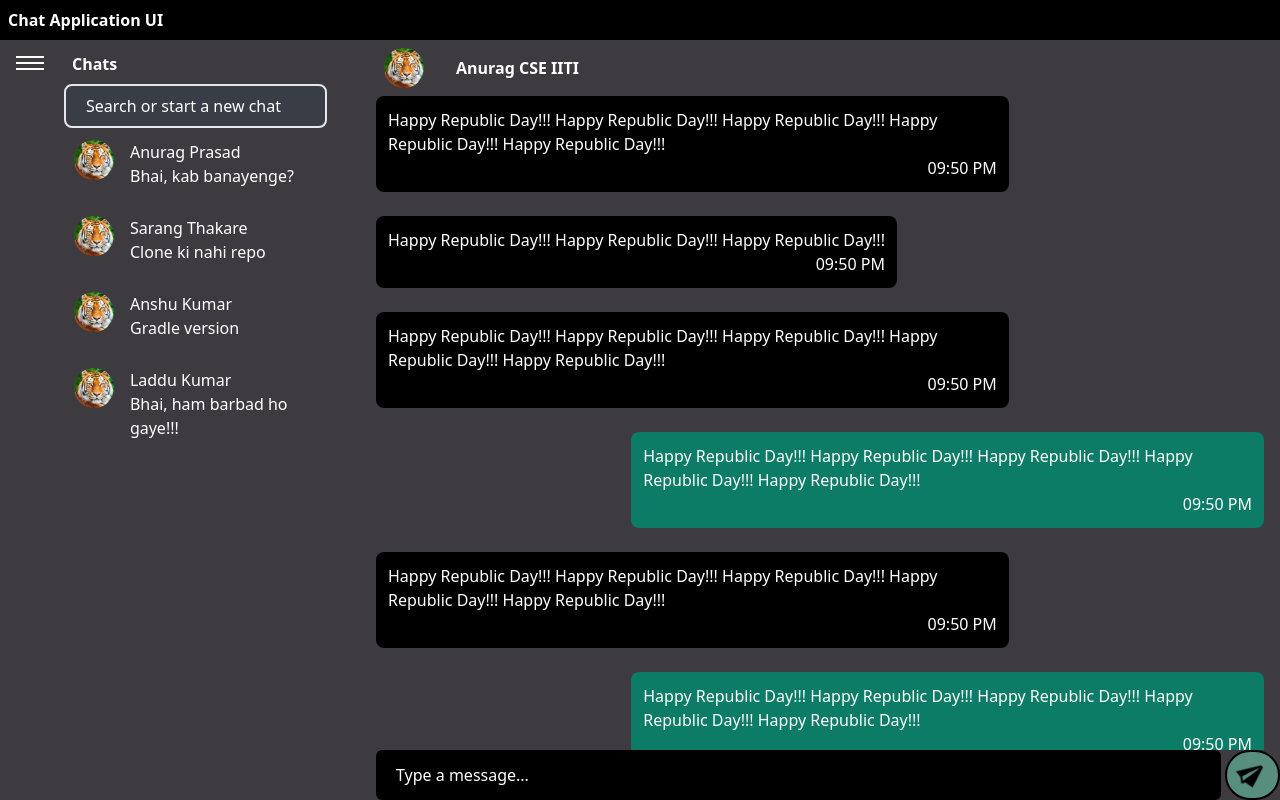
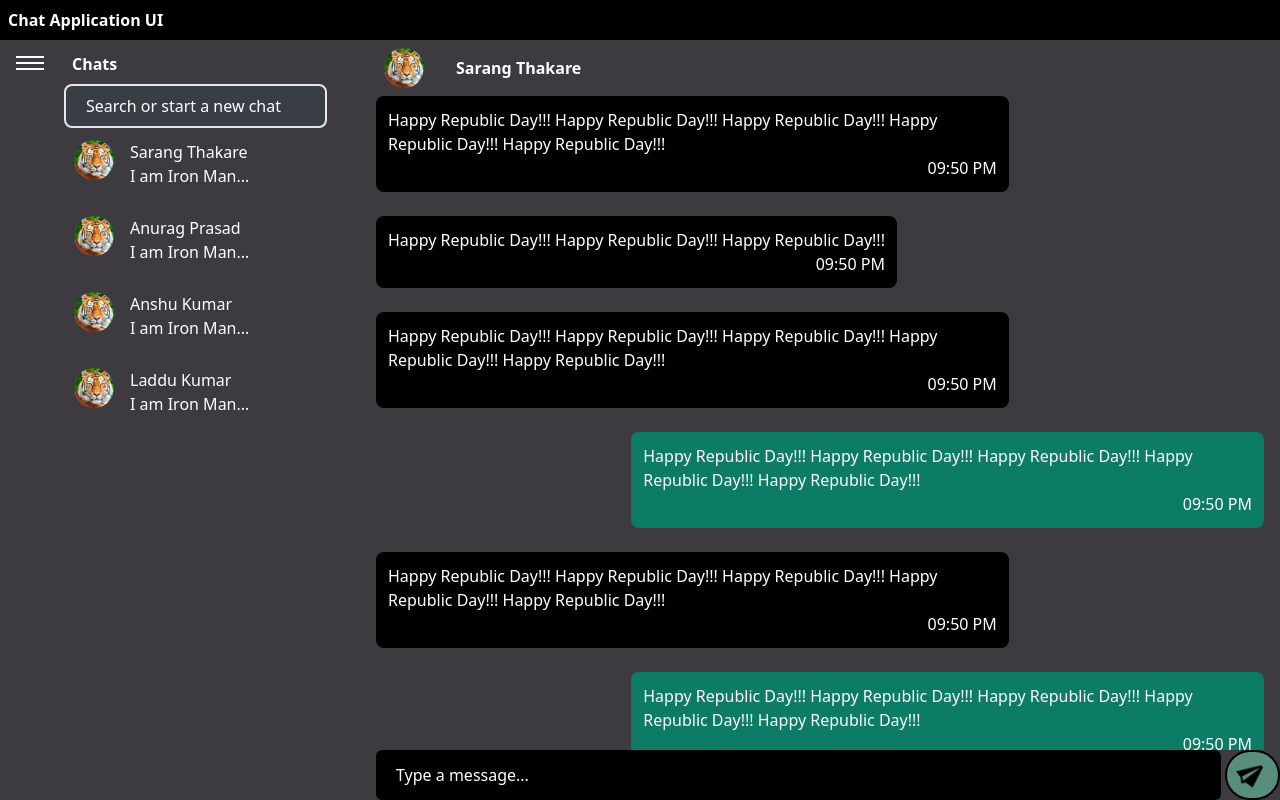
Before and after one commit to SarangVT/Chat-Application, a React (Create React App) app: page / in a window 1280 px wide. Built offline with nearby package versions, Linux system fonts and the light colour scheme.

Commit message:
Sidebar Logic Implemented

```diff
--- a/src/components/ChatWindow/ChatWindow.jsx
+++ b/src/components/ChatWindow/ChatWindow.jsx
@@ -2,13 +2,15 @@ import React from "react";
 import ChatWindowHeader from "./ChatWindowHeader";
 import MessageInput from "./MessageInput";
 import ConversationArea from "./ConversationArea";
+import { useChats } from "../context/ChatPreviewContext";
 
 const ChatWindow  = () => {
+    const {curRecipient} = useChats();
     return (
         <div className={"w-full flex flex-col"}>
-            <ChatWindowHeader contactName="Anurag CSE IITI"/>
+            <ChatWindowHeader contactName={curRecipient}/>
             <div className={"overflow-y-scroll scrollbar-custom flex-1"}>
-                <ConversationArea/>
+                <ConversationArea msg=""/>
             </div>
             <div className={"sticky bottom-0 w-full h-[50px]"}><MessageInput/></div>
         </div>
--- a/src/components/ChatWindow/ConversationArea.jsx
+++ b/src/components/ChatWindow/ConversationArea.jsx
@@ -2,7 +2,7 @@ import React from "react";
 import RecMsg from "./ReceivedMsg";
 import SentMsg from "./SentMsg";
 
-const ConversationArea = () => {
+const ConversationArea = (props) => {
     return (
         <div className={"space-y-6"}>
             <RecMsg msg="Happy Republic Day!!! Happy Republic Day!!! Happy Republic Day!!! Happy Republic Day!!! Happy Republic Day!!!" time="09:50 PM"/>
--- a/src/components/ChatWindow/MessageInput.jsx
+++ b/src/components/ChatWindow/MessageInput.jsx
@@ -1,12 +1,20 @@
-import React from "react";
+import React, { useState } from "react";
 import sendIcon from "../../assets/images/sendIcon.png"
+import { useChats } from "../context/ChatPreviewContext";
 
 const MessageInput = () => {
+    const [curMessage, setCurMessage] = useState("");
+    const {addNewMessage, recipient} = useChats();
+    const handleInput = (e)=>{
+        setCurMessage(e.target.value);
+    }
     return (
         <div className={"flex flex-row w-[100%]"}>
-        <input type="text" placeholder="Type a message..."
+        <input type="text" placeholder="Type a message..." onChange={handleInput}
                 className={"flex-1 focus:outline-none bg-black placeholder-white text-white rounded-md h-[50px] mb-0 border-t-5 border-t-white pl-5"}/>
-        <button className={"w-[55px] p-2 rounded-full border-2 border-black bg-[#578E7E] pr-2 ml-1"}>
+        <button className={"w-[55px] p-2 rounded-full border-2 border-black bg-[#578E7E] pr-2 ml-1"}
+        disabled = {curMessage.trim()==""}
+        >
             <img src={sendIcon}  alt="Send" className={"rounded-full h-[30px]"}/></button>
         </div>
     );
--- a/src/components/Panel/ChatPreview.jsx
+++ b/src/components/Panel/ChatPreview.jsx
@@ -3,7 +3,8 @@ import Avatar from "../../assets/images/avatar.png";
 
 const ChatPreview = (props) => {
     return (
-        <div className={"flex flex-row gap-4 pt-3 text-white h-[75px] pl-[10px] mb-[1px] pb-2"}>
+        <div className={"flex flex-row gap-4 pt-3 text-white h-[75px] pl-[10px] mb-[1px] pb-2 cursor-pointer"}
+        onClick={props.onClick}>
             <div><img src={Avatar} alt="Profile" className={"rounded-full w-[40px] h-[40px]"}/></div>
             <div className="flex flex-col"><div><p>{props.title}</p></div>
             <div>{props.msg}</div></div>
--- a/src/components/Panel/Panel.jsx
+++ b/src/components/Panel/Panel.jsx
@@ -1,9 +1,10 @@
-import React from "react";
+import React, { useState } from "react";
 import SearchBar from "./searchbar";
 import ChatPreview from "./ChatPreview";
+import {useChats} from "../context/ChatPreviewContext";
 
 const Panel = () => {
-
+    const {recipient, messages, curRecipient, setCurRecipient} = useChats();
     return (
         <div className={"bg-[#3D3B40] p-1 overflow-hidden h-full overflow-y-scroll scrollbar-custom w-[300px]"}>
             <div className="flex flex-row gap-3">
@@ -12,10 +13,9 @@ const Panel = () => {
                 </div>
             </div>
             <SearchBar/>
-            <ChatPreview title="Anurag Prasad" msg="Bhai, kab banayenge?"/>
-            <ChatPreview title="Sarang Thakare" msg="Clone ki nahi repo"/>
-            <ChatPreview title="Anshu Kumar" msg="Gradle version"/>
-            <ChatPreview title="Laddu Kumar" msg="Bhai, ham barbad ho gaye!!!"/>
+            {recipient.map((person, index)=>(
+                <ChatPreview key={index} title={person} msg={messages[person][0]} onClick={()=>setCurRecipient(person)}/>
+            ))}
         </div>
     );
 }
--- /dev/null
+++ b/src/components/context/ChatPreviewContext.jsx
@@ -0,0 +1,31 @@
+import React, {createContext, useContext, useState} from "react";
+export const ChatPreviewContext = createContext();
+
+
+export const ChatPreviewContextProvider = ({children})=> {
+    const [recipient, setRecipient] = useState(["Sarang Thakare", "Anurag Prasad", "Anshu Kumar", "Laddu Kumar"]);
+    const [messages, setMessages] = useState(()=> {
+        return recipient.reduce((allChats, individualChats)=>{
+            allChats[individualChats]=["I am Iron Man..."];
+            return allChats;
+        },{})
+    });
+    const addNewMessage = (msg, curRecipient)=>{
+        setMessages((prevMessages)=>({
+            ...prevMessages, [curRecipient]:[...prevMessages[curRecipient], msg]
+        }));
+    }
+
+    const [curRecipient, setCurRecipient] = useState("Sarang Thakare");
+
+    return (
+        <ChatPreviewContext.Provider value={{recipient, setRecipient, messages, addNewMessage, curRecipient, setCurRecipient}}>
+            {children}
+        </ChatPreviewContext.Provider>
+    );
+}
+
+export const useChats = ()=> {
+    const {recipient, setRecipient, messages, addNewMessage, curRecipient, setCurRecipient}=useContext(ChatPreviewContext);
+    return {recipient, setRecipient, messages, addNewMessage, curRecipient, setCurRecipient};
+}
--- a/src/index.js
+++ b/src/index.js
@@ -2,10 +2,14 @@ import React from 'react';
 import ReactDOM from 'react-dom/client';
 import './index.css';
 import App from './App';
+import { ChatPreviewContextProvider } from './components/context/ChatPreviewContext';
 
 const root = ReactDOM.createRoot(document.getElementById('root'));
 root.render(
   <React.StrictMode>
-    <App />
+    <ChatPreviewContextProvider>
+      <App />
+    </ChatPreviewContextProvider>
+
   </React.StrictMode>
 );
```
Also changed, not shown: public/manifest.json.
